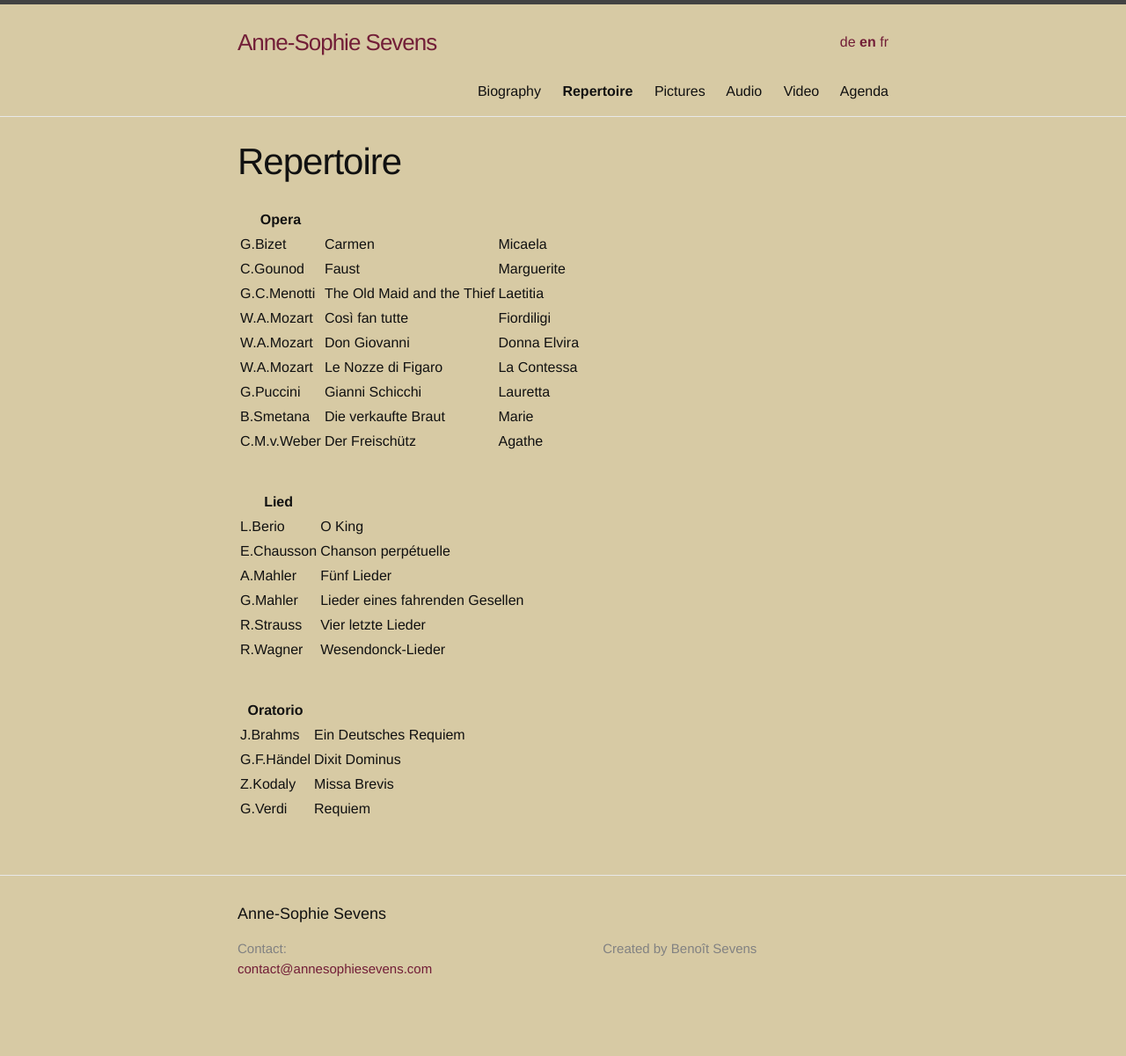
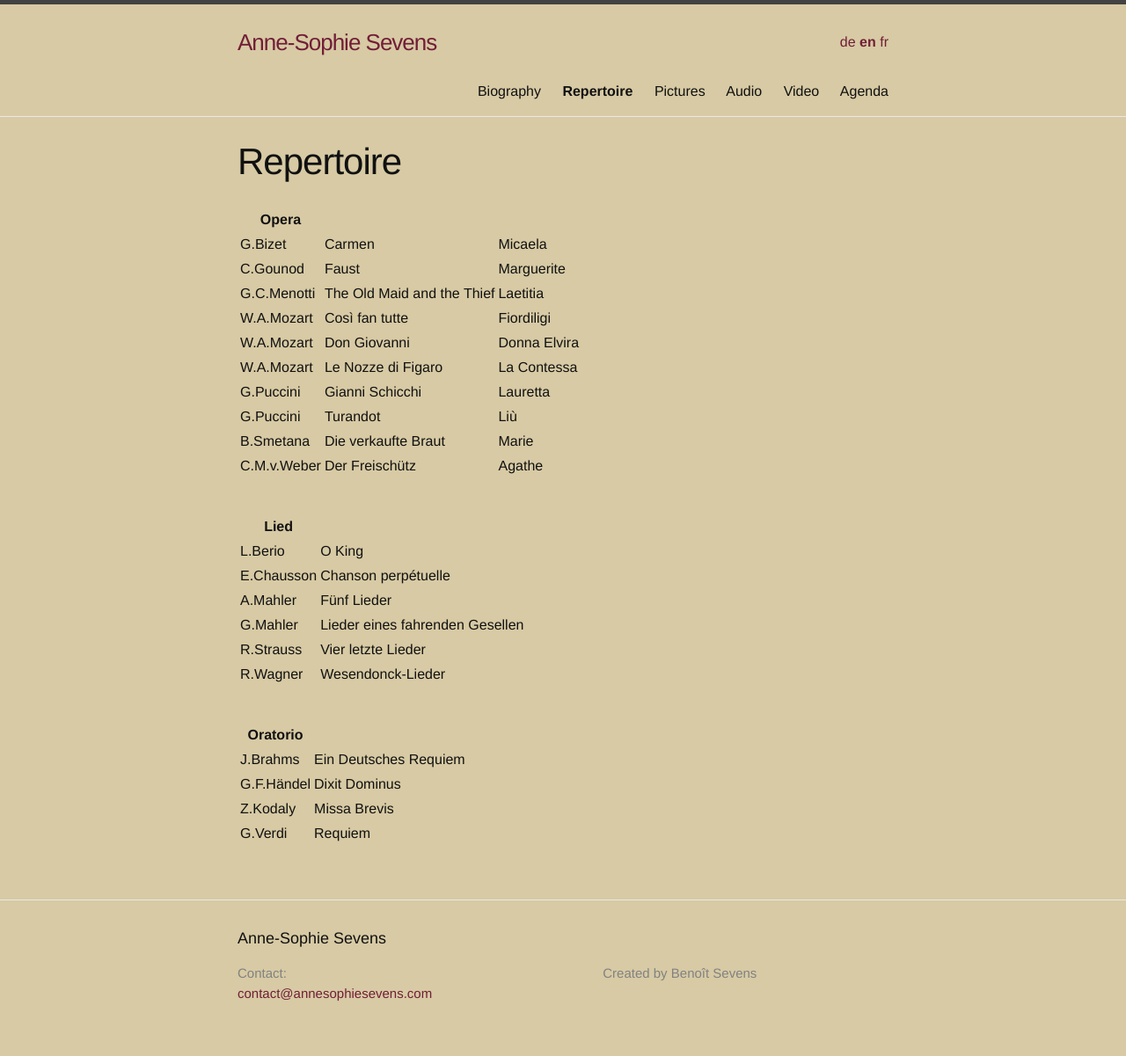
Before and after one commit to annesophie-sevens/annesophie-sevens.github.io, a Jekyll site: the page built from repertoire-en.md, in a window 1280 px wide. Shown: the whole page at 88% size. Built offline with Jekyll 4.4.1, drawn with Linux system fonts in a browser that asks for light colours; before the commit the page ends 1173 px from its top, so only the background shows below that.

Commit message:
Update repertoire-en.md

```diff
--- a/repertoire-en.md
+++ b/repertoire-en.md
@@ -16,6 +16,7 @@ ref: repertoire
 | W.A.Mozart | Don Giovanni | Donna Elvira |
 | W.A.Mozart | Le Nozze di Figaro | La Contessa |
 | G.Puccini | Gianni Schicchi | Lauretta |
+| G.Puccini | Turandot | Liù |
 | B.Smetana | Die verkaufte Braut | Marie |
 | C.M.v.Weber | Der Freischütz | Agathe |
 
```
